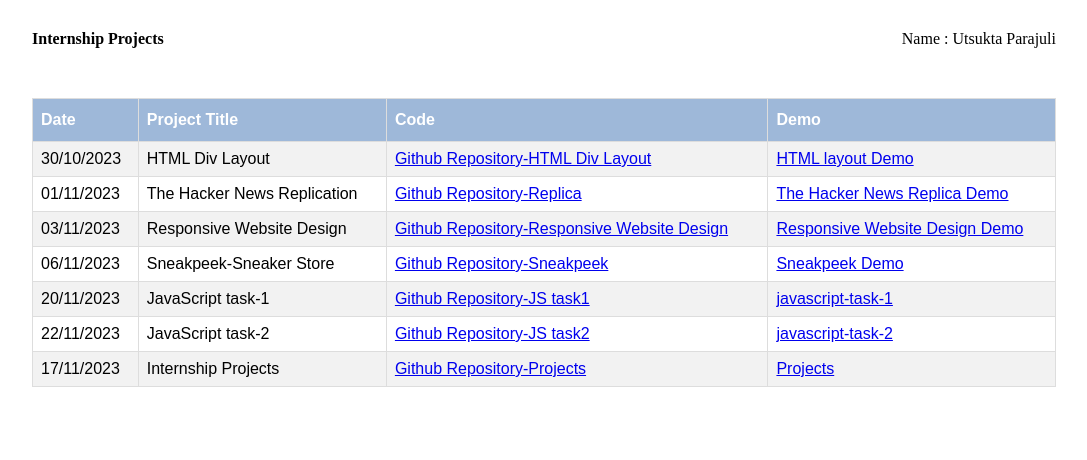
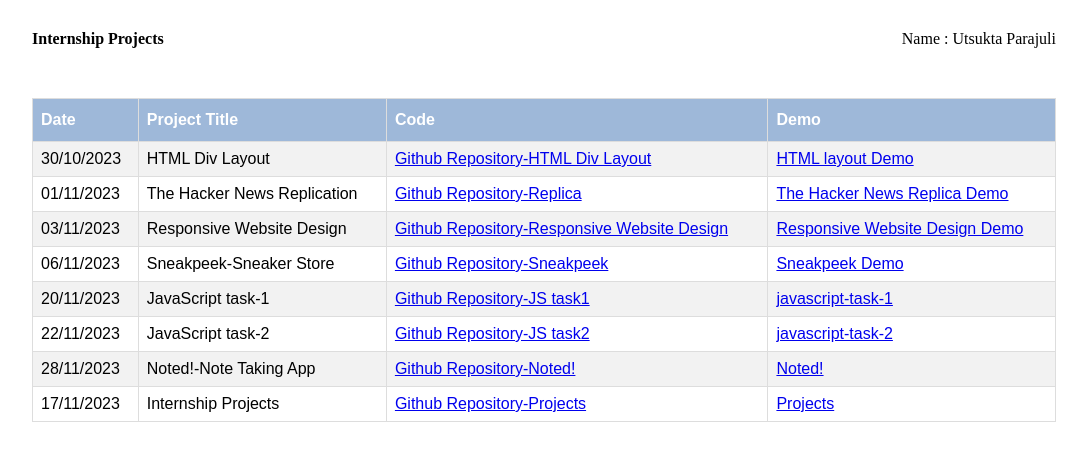
Before and after one commit to utsukta1/togglecorp-internship-projects, a plain HTML site: page index.html in a window 1280 px wide. Shown: the whole page, without its empty margins (96-1183 px from the left). Drawn offline with Linux system fonts and the light colour scheme.

Commit message:
Noted add

```diff
--- a/index.html
+++ b/index.html
@@ -80,6 +80,14 @@
                 </td>
             </tr>
             <tr>
+                <td>28/11/2023</td>
+                <td>Noted!-Note Taking App</td>
+                <td><a href="https://github.com/utsukta1/noted-note-taking-app" target="_blank">Github
+                        Repository-Noted!</a></td>
+                <td><a href="https://utsukta1.github.io/noted-note-taking-app/" target="_blank">Noted!</a>
+                </td>
+            </tr>
+            <tr>
                 <td>17/11/2023</td>
                 <td>Internship Projects</td>
                 <td><a href="https://github.com/utsukta1/togglecorp-internship-projects" target="_blank">Github
```
